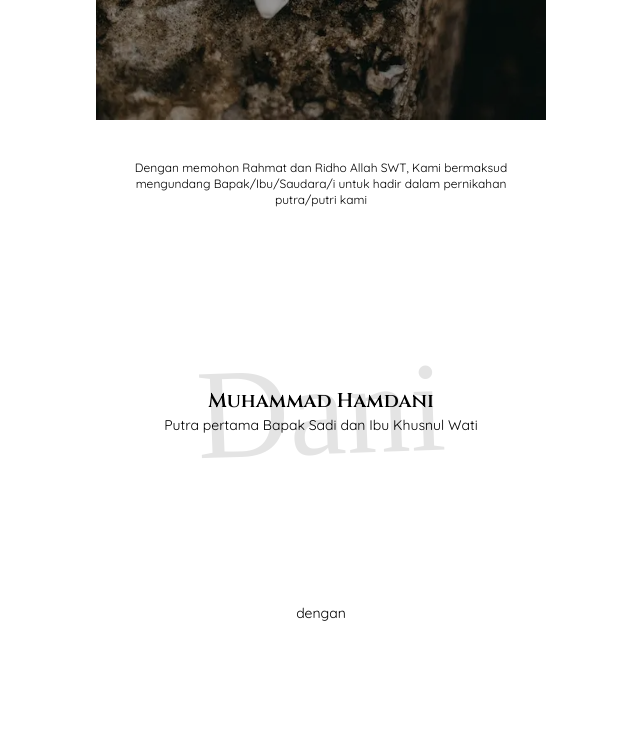
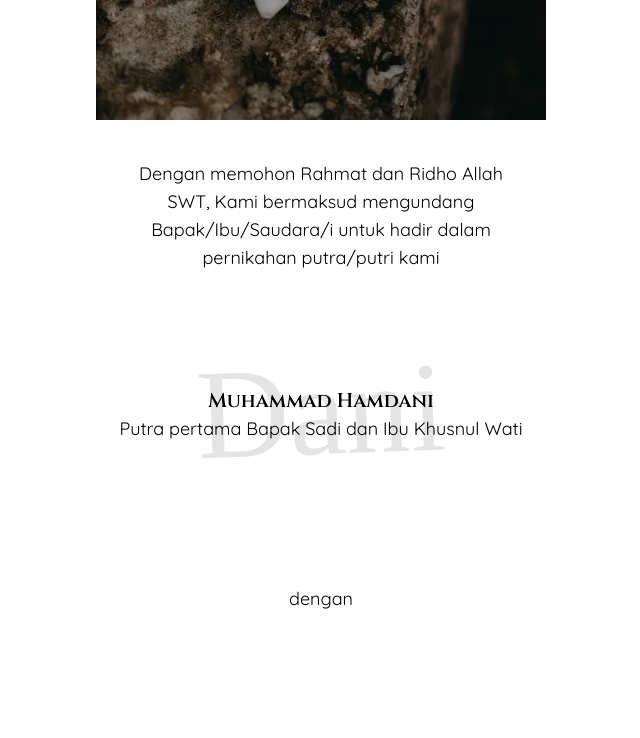
Before and after one commit to PriaAdmaja/rima-wedding, a React (Vite) app: page / in a window 1280 px wide. Shown: the part 680-1418 px from the top of the page, without its empty margins (319-959 px from the left). Built offline with nearby package versions, Linux system fonts and the light colour scheme; a web font is replaced by a local one.

Commit message:
try font size

```diff
--- a/src/App.jsx
+++ b/src/App.jsx
@@ -12,7 +12,7 @@ function App() {
   }
   return (
     <>
-      <main className="sm:w-[450px] mx-auto font-quicksand text-lg" onScroll={playMusic}>
+      <main className="sm:w-[450px] mx-auto font-quicksand text-xl" onScroll={playMusic}>
         <Home />
         {/* <button onClick={playMusic}>Play Music</button> */}
         <Detail />
--- a/src/components/detail.jsx
+++ b/src/components/detail.jsx
@@ -1,11 +1,11 @@
 const Detail = () => {
   return (
-    <section className="h-screen px-5 py-10 text-center text-xs flex flex-col justify-around">
+    <section className="h-screen px-5 py-10 text-center text-lg flex flex-col justify-around">
       <p className="h-1/3">
         Dengan memohon Rahmat dan Ridho Allah SWT, Kami bermaksud mengundang
         Bapak/Ibu/Saudara/i untuk hadir dalam pernikahan putra/putri kami
       </p>
-      <div className="flex flex-col justify-between flex-3 h-2/3 text-sm mb-10">
+      <div className="flex flex-col justify-between flex-3 h-2/3 mb-10">
         <div className="relative">
           <p className="font-msMadi left-1/2 -translate-x-1/2 -top-10 absolute text-9xl opacity-10 -rotate-2">Dani</p>
           <p className="font-cinzel text-xl">Muhammad Hamdani</p>
```
